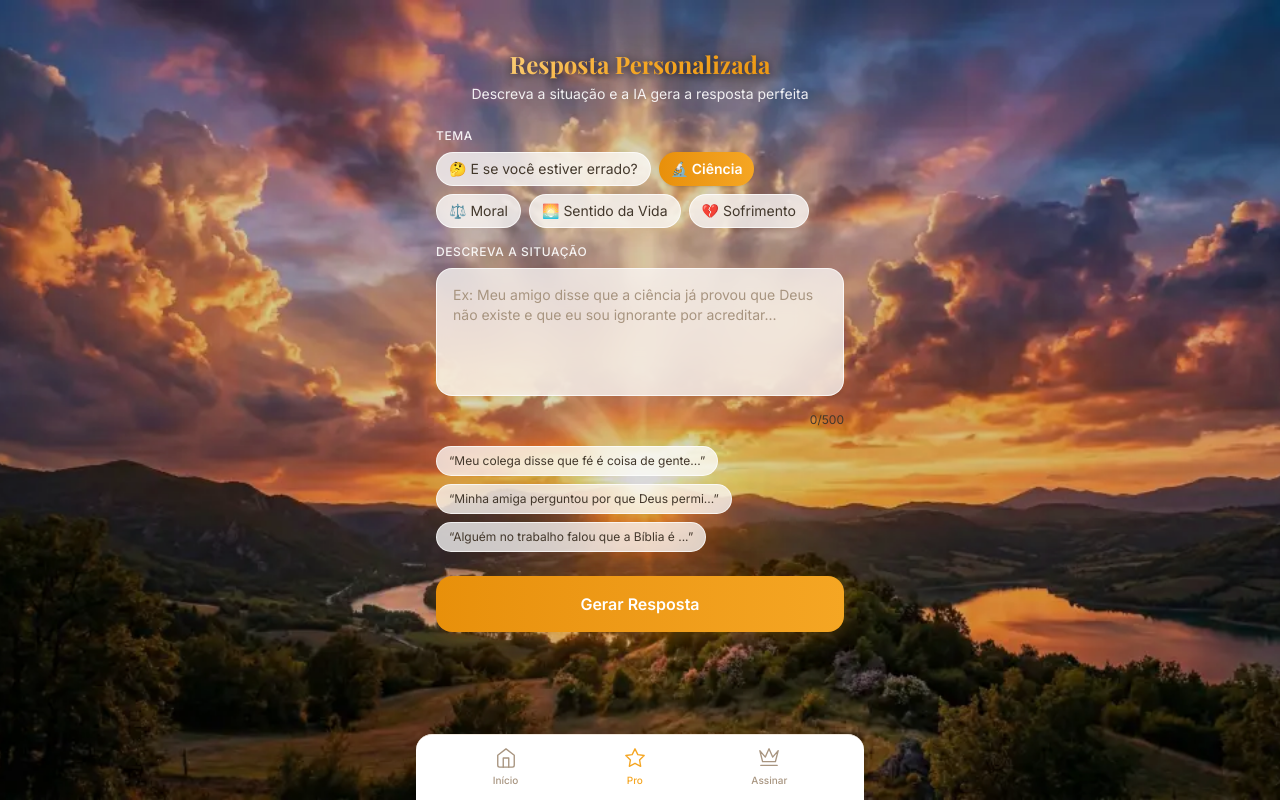
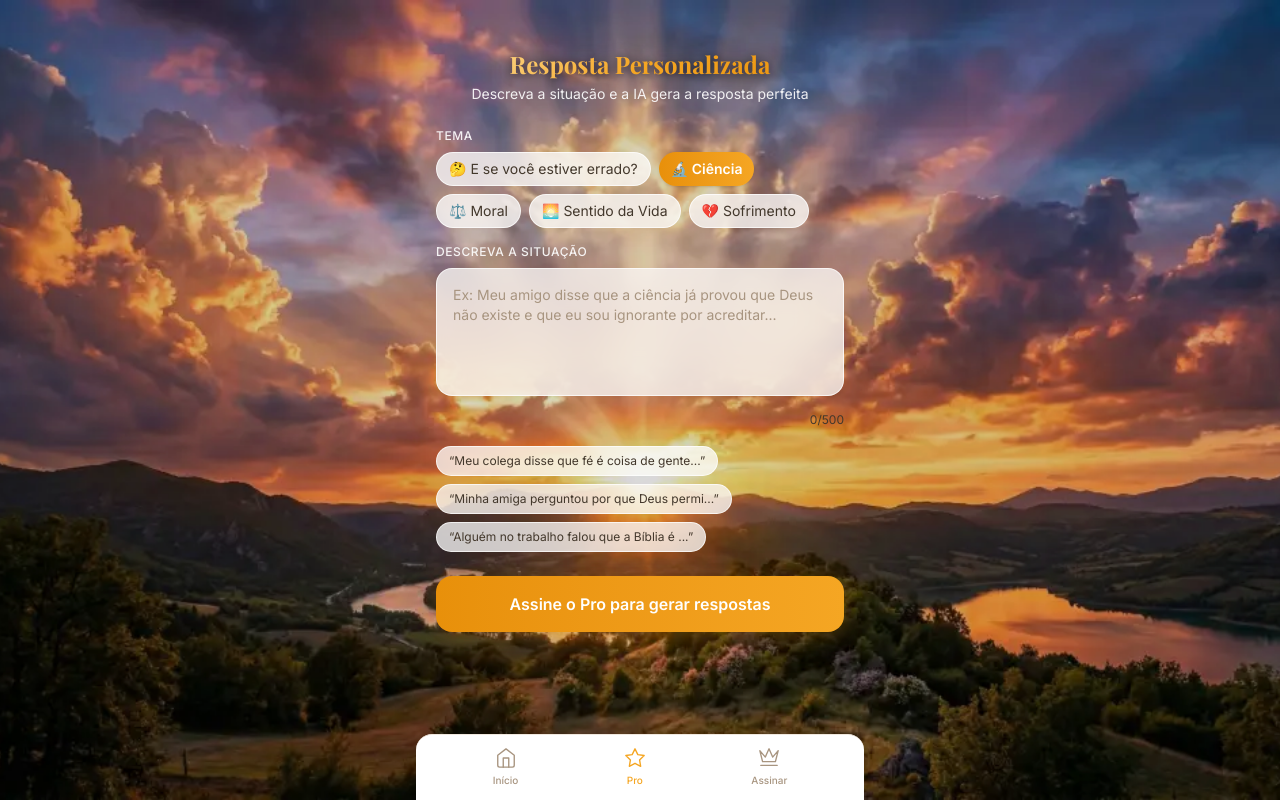
Before and after one commit to realnoficcion/defendasuafe, a Next.js app: page /pro in a window 1280 px wide. Built offline with nearby package versions, Linux system fonts and the light colour scheme; a web font is replaced by a local one.

Commit message:
fix: bloqueia geracao de resposta IA ate assinatura Pro

```diff
--- a/src/app/pro/page.tsx
+++ b/src/app/pro/page.tsx
@@ -209,21 +209,13 @@ export default function ProPage() {
         ))}
       </div>
 
-      {/* Generate button */}
-      <button
-        onClick={handleGenerate}
-        disabled={loading}
-        className="w-full rounded-2xl bg-gradient-to-r from-sunset-500 to-sunset-400 py-4 text-white font-semibold text-base glow-accent active:scale-[0.98] transition-transform disabled:opacity-50"
+      {/* Generate button — locked until subscription */}
+      <a
+        href="/assinar"
+        className="w-full rounded-2xl bg-gradient-to-r from-sunset-500 to-sunset-400 py-4 text-white font-semibold text-base glow-accent active:scale-[0.98] transition-transform block text-center"
       >
-        {loading ? (
-          <span className="flex items-center justify-center gap-2">
-            <span className="inline-block w-4 h-4 border-2 border-white/30 border-t-white rounded-full animate-spin" />
-            Gerando...
-          </span>
-        ) : (
-          "Gerar Resposta"
-        )}
-      </button>
+        Assine o Pro para gerar respostas
+      </a>
 
       {/* Error */}
       {error && (
```
